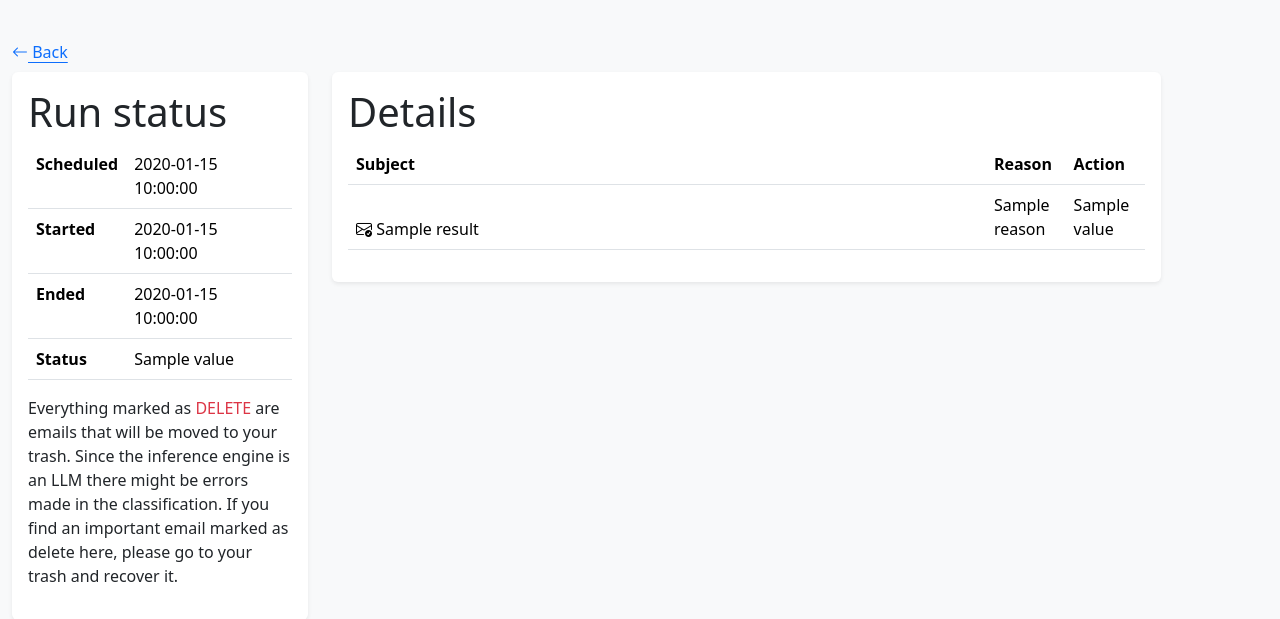
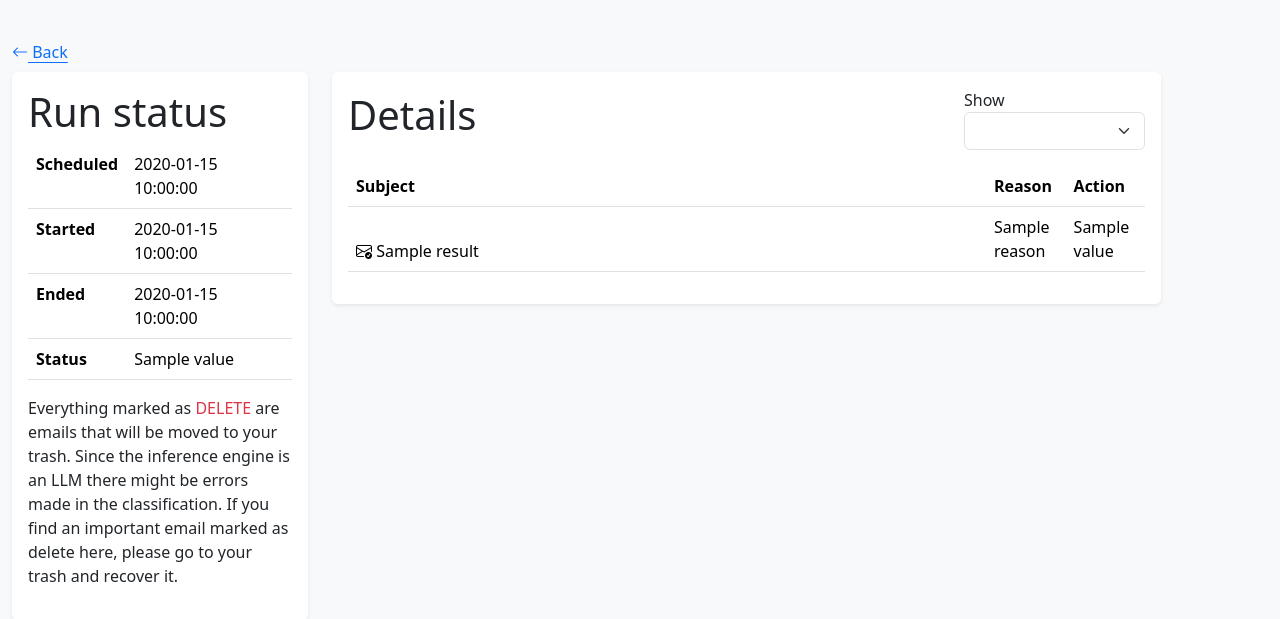
Before and after one commit to deep-learning-for-humans/spam-slaya, a Flask app: template app/templates/run_status.html in a window 1280 px wide. Shown: the top 619 px of the page. Run offline with Flask 3, Linux system fonts and the light colour scheme; the template is opened without the code that fills it: most values are stand-ins (such as "Sample title", 1, 10 or a date in 2020).

Commit message:
Add filtering to run status screen

```diff
--- a/app/templates/run_status.html
+++ b/app/templates/run_status.html
@@ -79,7 +79,21 @@
     <div class="col-8">
         <div class="card border border-0 shadow-sm">
             <div class="card-body">
-                <h1>Details</h1>
+                <div class="row mb-3 d-flex align-items-center">
+                    <div class="col-9">
+                        <h1>Details</h1>
+                    </div>
+                    <div class="col-3">
+                        <form id="show-filter-form" method="GET">
+                            <label>Show</label>
+                            <select id="show-filter-select" class="form-select" aria-label="Default select example" name="show">
+                                <option value="ALL">ALL inferences</option>
+                                <option value="KEEP">KEEP only</option>
+                                <option value="DELETE">DELETE only</option>
+                              </select>
+                        </form>
+                    </div>
+                </div>
                 <table class="table table-hover">
                     <thead>
                         <tr>
@@ -121,6 +135,11 @@
 <script>
     $(function(){
         $("#seconds-left").text(5);
+        $("#show-filter-select").val("{{ model.show_filter_value }}")
+
+        $("#show-filter-select").change(function(){
+            $("#show-filter-form").submit();
+        })
 
         setInterval(() => {
             const secondsLeft = parseInt($("#seconds-left").text());
```
Also changed, not shown: app/views.py (+9 -1 lines).
